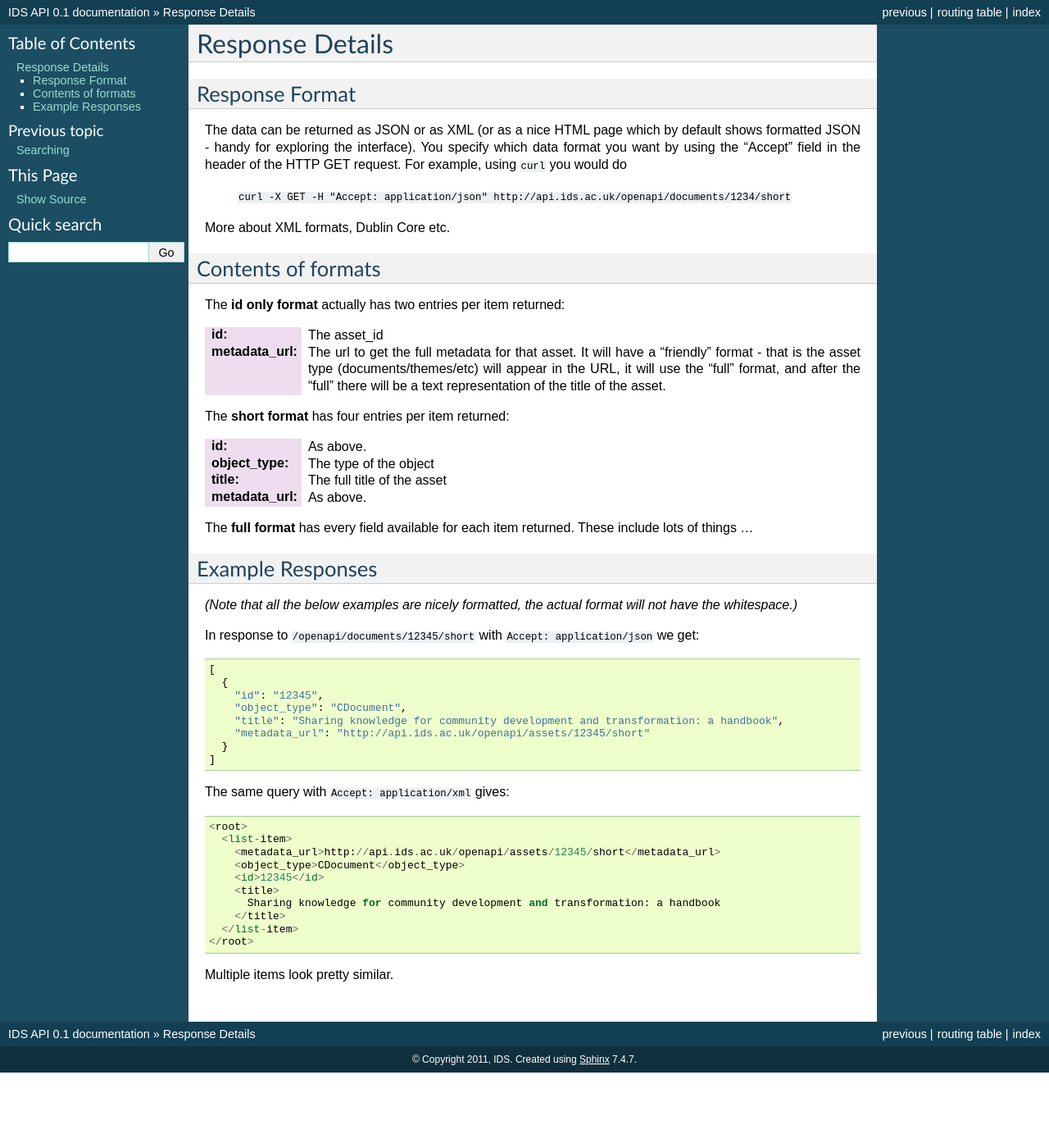
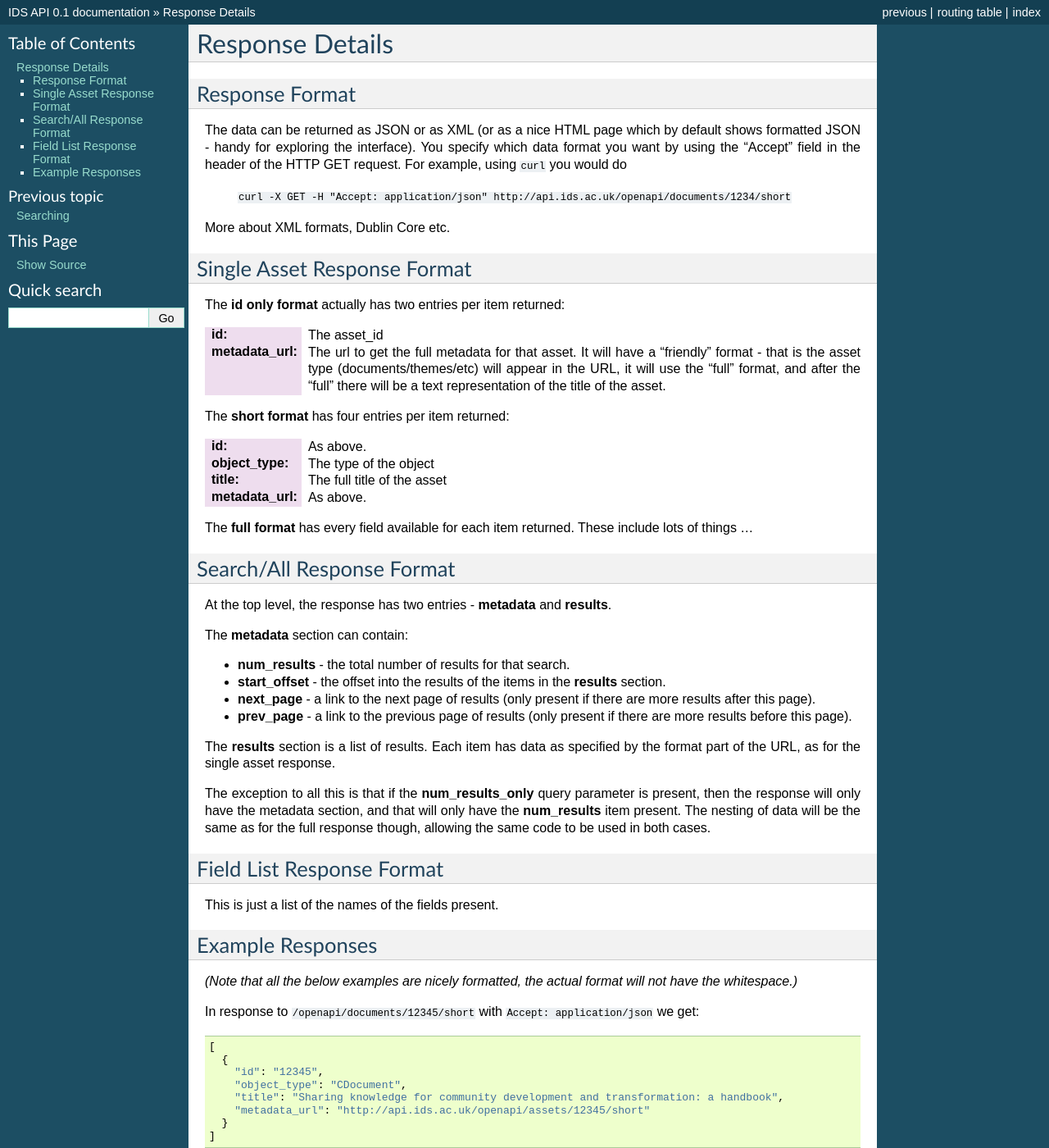
Before and after one commit to oriel-hub/api, a Sphinx documentation site: the page built from docs/response.rst, in a window 1280 px wide and 1400 px high. Shown: the whole window at 82% size. Built offline with Sphinx 7.4.7, drawn with Linux system fonts in a browser that asks for light colours.

Commit message:
added result count only option
git-svn-id: https://svn.aptivate.org/svn/idsapi/dev@5331 679a26be-e637-0410-a801-b7d8065a4221

```diff
--- a/docs/response.rst
+++ b/docs/response.rst
@@ -13,8 +13,8 @@ the HTTP GET request. For example, using ``curl`` you would do
 
 More about XML formats, Dublin Core etc.
 
-Contents of formats
--------------------
+Single Asset Response Format
+----------------------------
 
 The **id only format** actually has two entries per item returned:
 
@@ -33,6 +33,32 @@ The **short format** has four entries per item returned:
 
 The **full format** has every field available for each item returned. These
 include lots of things ...
+
+Search/All Response Format
+--------------------------
+
+At the top level, the response has two entries - **metadata** and **results**.
+
+The **metadata** section can contain:
+
+* **num_results** - the total number of results for that search.
+* **start_offset** - the offset into the results of the items in the **results** section.
+* **next_page** - a link to the next page of results (only present if there are more results after this page).
+* **prev_page** - a link to the previous page of results (only present if there are more results before this page).
+
+The **results** section is a list of results. Each item has data as specified
+by the format part of the URL, as for the single asset response.
+
+The exception to all this is that if the **num_results_only** query parameter
+is present, then the response will only have the metadata section, and that
+will only have the **num_results** item present. The nesting of data will be
+the same as for the full response though, allowing the same code to be used in
+both cases.
+
+Field List Response Format
+--------------------------
+
+This is just a list of the names of the fields present.
 
 Example Responses
 -----------------
```
Also changed, not shown: docs/searching.rst (+5 -4 lines), 3 other files.
